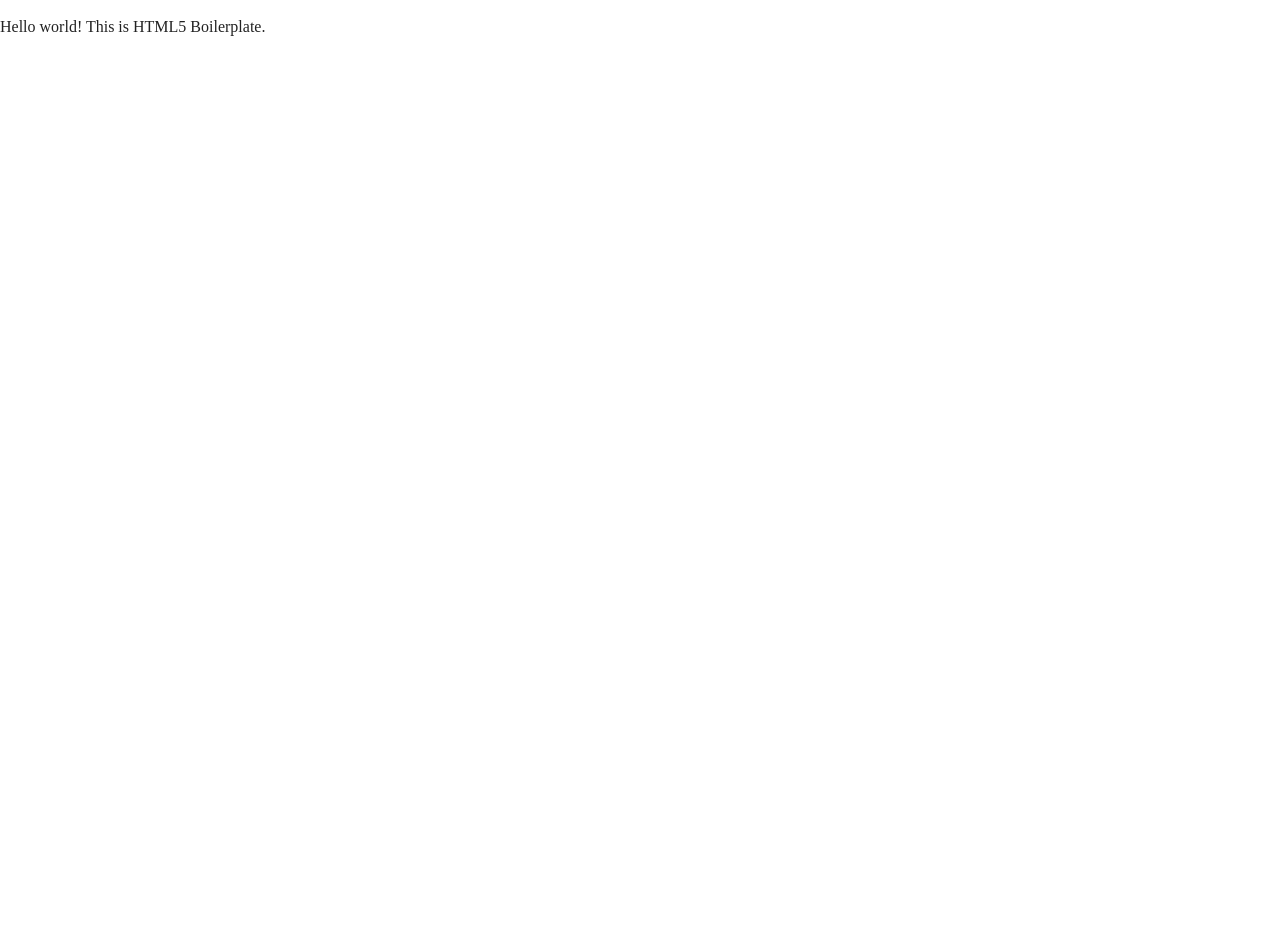
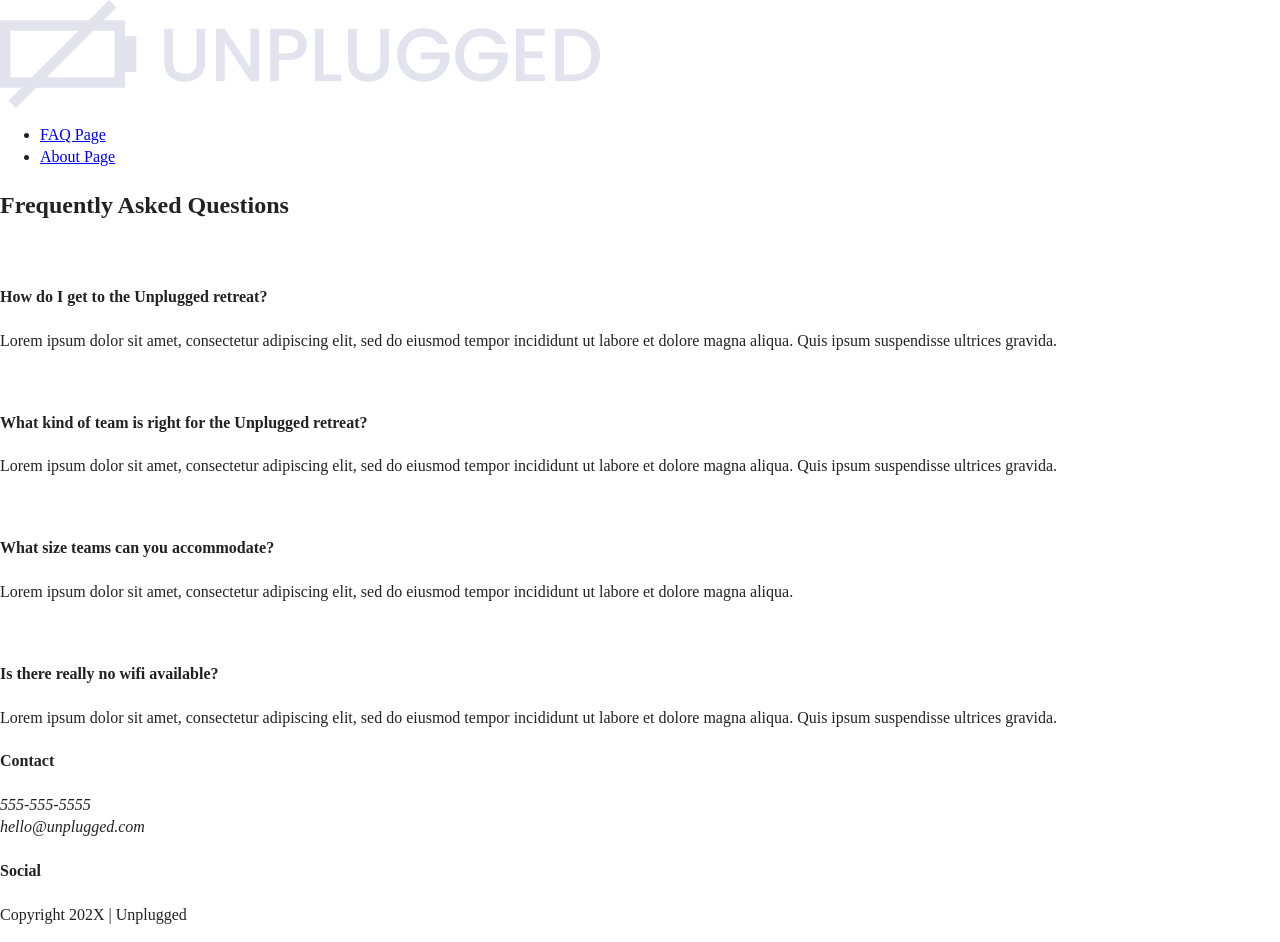
Before and after one commit to EdynLost/206-unplugged, a website: page faq/index.html in a window 1280 px wide. Before the commit the page ends 800 px from the top, so only its background shows below. Drawn offline with Linux system fonts and the light colour scheme; files that its build step writes are made by us from their sources; files whose address does not match are found by name.

Commit message:
Added content to faq page

```diff
--- a/faq/index.html
+++ b/faq/index.html
@@ -23,9 +23,77 @@
 </head>
 
 <body>
+  <header>
+    <div class="content-wrapper">
+        <a href="#">
+          <img src="/img/unpluggedlogo.png" alt="unplugged logo">
+        </a>
+        <div class="header-divider"></div>
+        <nav>
+             <ul>
+                 <li><a href="/faq/index.html" rel="noopener">FAQ Page</a></li>
+                 <li><a href="/about/index.html" rel="noopener">About Page</a></li>
+             </ul>
+        </nav>
+    </div>
+</header>
+<main>
+  <section class="faq">
+    <div class="content-wrapper">
+      <h2>Frequently Asked Questions</h2>
+      <br>
+      <h4>How do I get to the Unplugged retreat?</h4>
+      <p>Lorem ipsum dolor sit amet, consectetur adipiscing elit, sed do eiusmod tempor incididunt ut labore et dolore magna aliqua. Quis ipsum suspendisse ultrices gravida.</p>
+      <br>
+      <h4>What kind of team is right for the Unplugged retreat?</h4>
+      <p>Lorem ipsum dolor sit amet, consectetur adipiscing elit, sed do eiusmod tempor incididunt ut labore et dolore magna aliqua. Quis ipsum suspendisse ultrices gravida.</p>
+      <br>
+      <h4>What size teams can you accommodate?</h4>
+      <p>Lorem ipsum dolor sit amet, consectetur adipiscing elit, sed do eiusmod tempor incididunt ut labore et dolore magna aliqua.</p>
+      <br>
+      <h4>Is there really no wifi available?</h4>
+      <p>Lorem ipsum dolor sit amet, consectetur adipiscing elit, sed do eiusmod tempor incididunt ut labore et dolore magna aliqua. Quis ipsum suspendisse ultrices gravida.</p>
+    </div>
+  </section>
+  </div>
+</main>
+
+<footer>
+  <div class="content-wrapper">
+    <div class="footer-content">
+      <div class="contact">
+        <h4>Contact</h4>
+        <address>
+          <p>
+            555-555-5555<br>
+            hello@unplugged.com
+          </p>
+        </address>
+      </div>
+      <div class="social">
+        <h4>Social</h4>
+        <div class="social-icons">
+          <p>
+            <a href="https://www.facebook.com/Skillcrush/" target="_blank"></a>
+          </p>
+          <p>
+            <a href="https://twitter.com/Skillcrush" target="_blank"></a>
+          </p>
+          <p>
+            <a href="https://www.instagram.com/skillcrush/" target="_blank"></a>
+          </p>
+        </div>
+      </div>
+    </div>
+    <!-- footer content ends -->
+  </div>
+  <!--footer content-wrapper ends-->
+  <div class="copyright">
+    <p>Copyright 202X | Unplugged</p>
+  </div>
+</footer>
 
   <!-- Add your site or application content here -->
-  <p>Hello world! This is HTML5 Boilerplate.</p>
   <script src="js/vendor/modernizr-3.11.2.min.js"></script>
   <script src="js/plugins.js"></script>
   <script src="js/main.js"></script>
```
